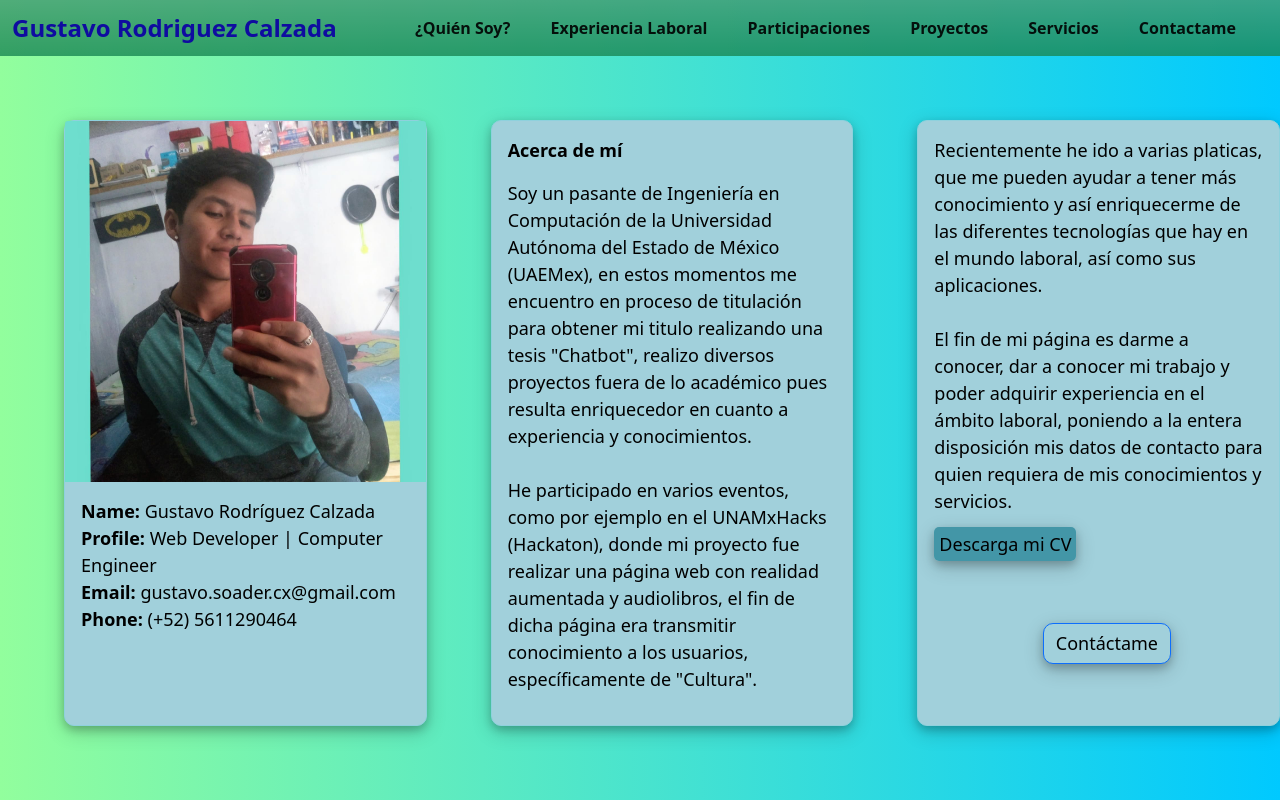
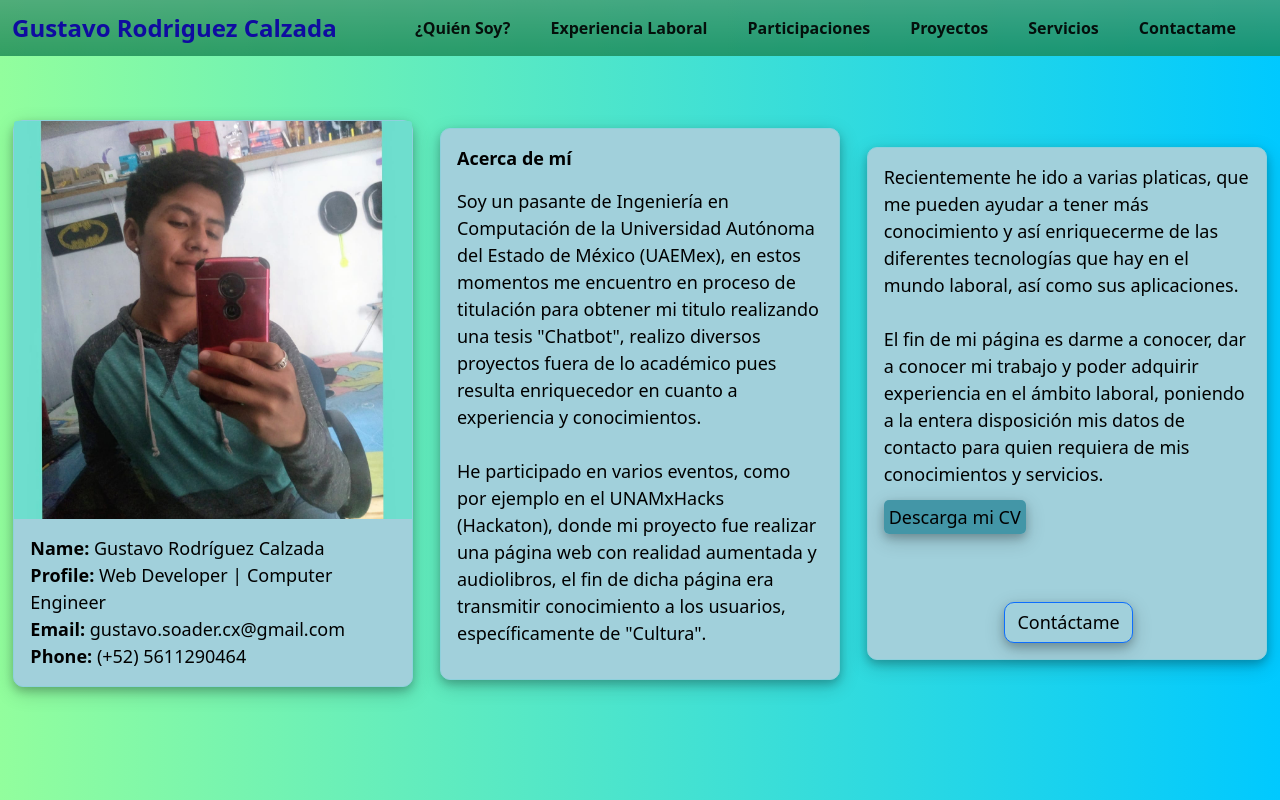
Before and after one commit to GustavoR0dr1gu3z/miSitio-VueJS, a Vue app: page / in a window 1280 px wide. Built offline with nearby package versions, Linux system fonts and the light colour scheme.

Commit message:
arreglando detalles

```diff
--- a/src/views/QuienSoy.vue
+++ b/src/views/QuienSoy.vue
@@ -59,8 +59,6 @@
 .card, .cardMio{
     /*Margen en el top*/
     margin-top: 5%;
-    /*Margen del lado izquierdo*/
-    margin-left: 5%;
     /*Borde*/
     border: 1px solid rgb(142, 209, 221);
     /*Color de fondo*/
@@ -82,6 +80,8 @@
 #nav{
     display: flex;
     justify-content: space-around;
+    /*Centrar elementos*/
+    align-items: center;
 
 }
 
```
